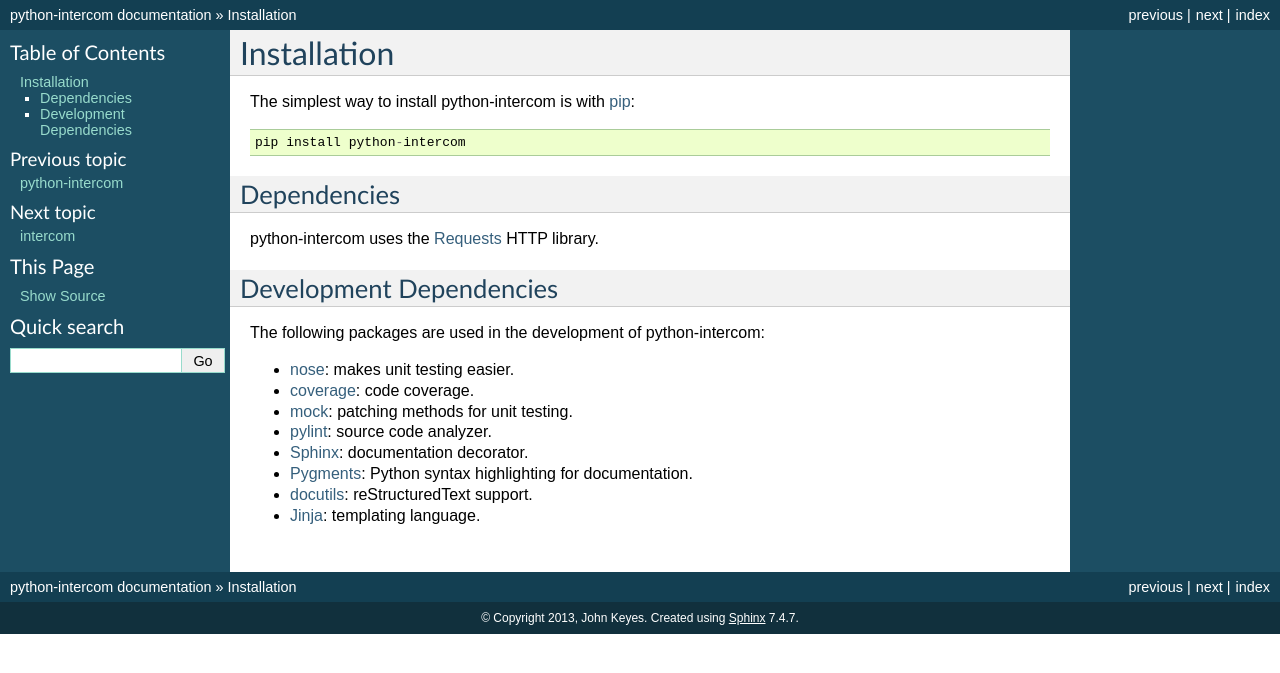
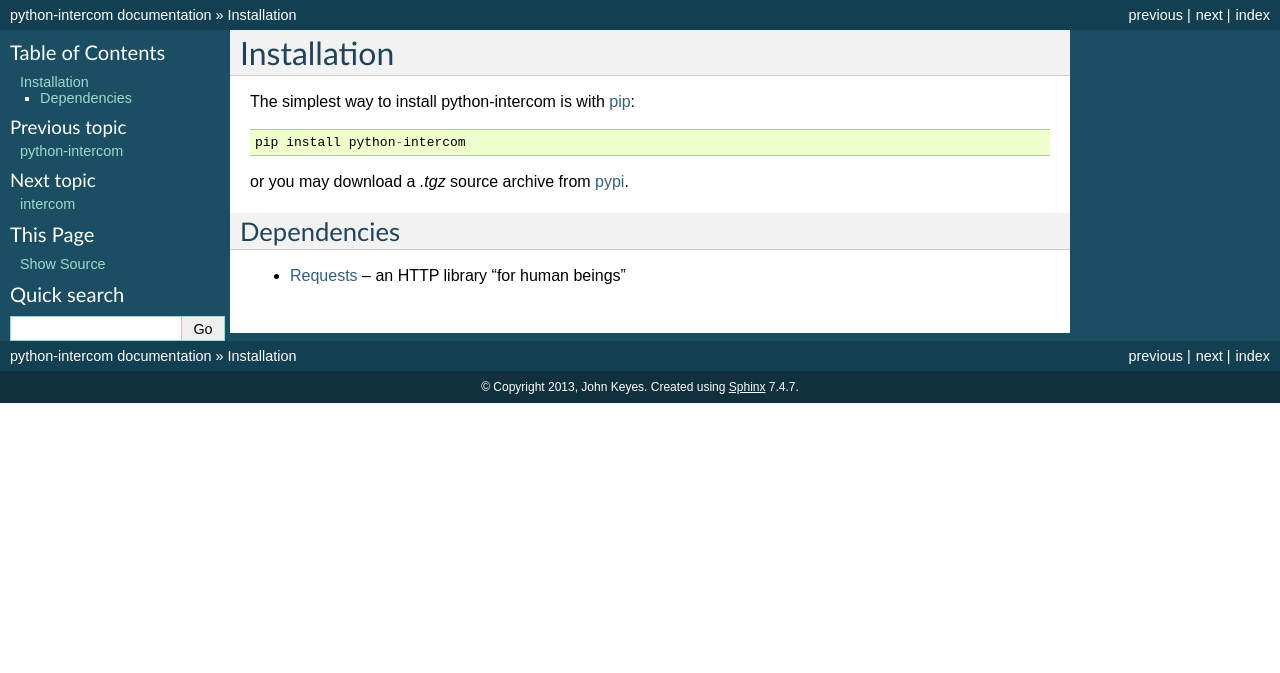
Before and after one commit to intercom/python-intercom, a Sphinx documentation site: the page built from docs/installation.rst, in a window 1280 px wide. Shown: the top 673 px of the page. Built offline with Sphinx 7.4.7, drawn with Linux system fonts in a browser that asks for light colours.

Commit message:
Minor changes to installation page.

```diff
--- a/docs/installation.rst
+++ b/docs/installation.rst
@@ -8,21 +8,9 @@ The simplest way to install python-intercom is with `pip <http://pip.openplans.o
 
     pip install python-intercom
 
+or you may download a `.tgz` source archive from `pypi <http://pypi.python.org/pypi/python-intercom#downloads>`_.
+
 Dependencies
-============
+~~~~~~~~~~~~
 
-python-intercom uses the `Requests <http://python-requests.org/>`_ HTTP library.
-
-Development Dependencies
-========================
-
-The following packages are used in the development of python-intercom:
-
-* `nose <http://readthedocs.org/docs/nose/en/latest/>`_: makes unit testing easier.
-* `coverage <http://nedbatchelder.com/code/coverage/>`_: code coverage.
-* `mock <http://www.voidspace.org.uk/python/mock/>`_: patching methods for unit testing.
-* `pylint <http://www.logilab.org/857>`_: source code analyzer.
-* `Sphinx <http://sphinx.pocoo.org/>`_: documentation decorator.
-* `Pygments <http://pygments.org/>`_: Python syntax highlighting for documentation.
-* `docutils <http://docutils.sourceforge.net/>`_: reStructuredText support.
-* `Jinja <http://jinja.pocoo.org/docs/>`_: templating language.
+* `Requests <http://python-requests.org/>`_ – an HTTP library “for human beings”
```
